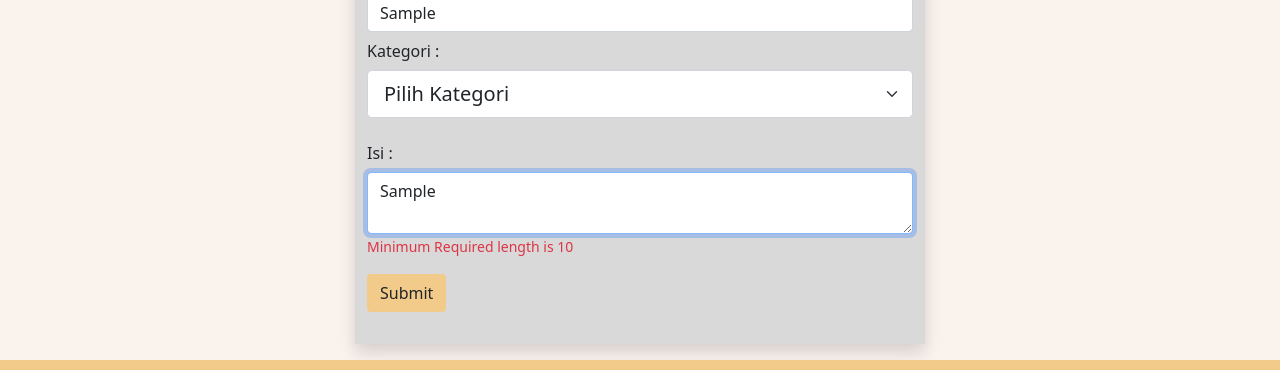
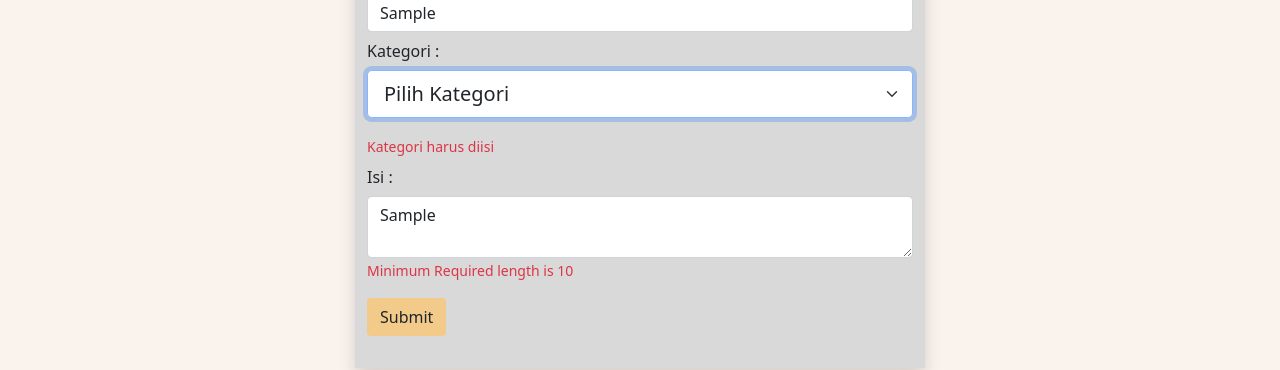
Before and after one commit to rg-km/final-project-engineering-48, a React (Create React App) app in the folder client/: page /ListCategory in a window 1280 px wide. Both pictures are taken after typing "Sample", "Sample" into the empty fields and a click on the input "Submit". Shown: the part 1448-1818 px from the top of the page. Built offline with nearby package versions, Linux system fonts and the light colour scheme; no server answers.

Commit message:
create article layout fixed

```diff
--- a/client/src/components/createArticle.js
+++ b/client/src/components/createArticle.js
@@ -53,7 +53,7 @@ export default function CreateArticle(props) {
               <input
                 type="text"
                 className={`form-control ${errors.judul && "invalid"}`}
-                {...register("judul", { required: "Judul is Required" })}
+                {...register("judul", { required: "Judul harus diisi" })}
                 onKeyUp={() => {
                   trigger("judul");
                 }}
@@ -66,16 +66,19 @@ export default function CreateArticle(props) {
             <select
               className="form-select form-select-lg mb-3"
               aria-label=".form-select-lg Kategori"
+              {...register("kategori", { required: "Kategori harus diisi" })}
               onChange={(e) => {
-                console.log(e);
+                console.log(e.target.value);
+                trigger("kategori");
               }}
             >
-              <option selected>Pilih Kategori</option>
+              <option value="">Pilih Kategori</option>
               <option value="science">Science</option>
               <option value="horror">Horror</option>
               <option value="technology">Technology</option>
               <option value="fiction">Fiction</option>
             </select>
+            {errors.kategori && <small className="text-danger">{errors.kategori.message}</small>}
 
             {/* Isi */}
             <div className="form-group">
@@ -83,7 +86,7 @@ export default function CreateArticle(props) {
               <textarea
                 className={`form-control ${errors.isi && "invalid"}`}
                 {...register("isi", {
-                  required: "Isi is Required",
+                  required: "Isi harus diisi",
                   minLength: {
                     value: 10,
                     message: "Minimum Required length is 10",
```
